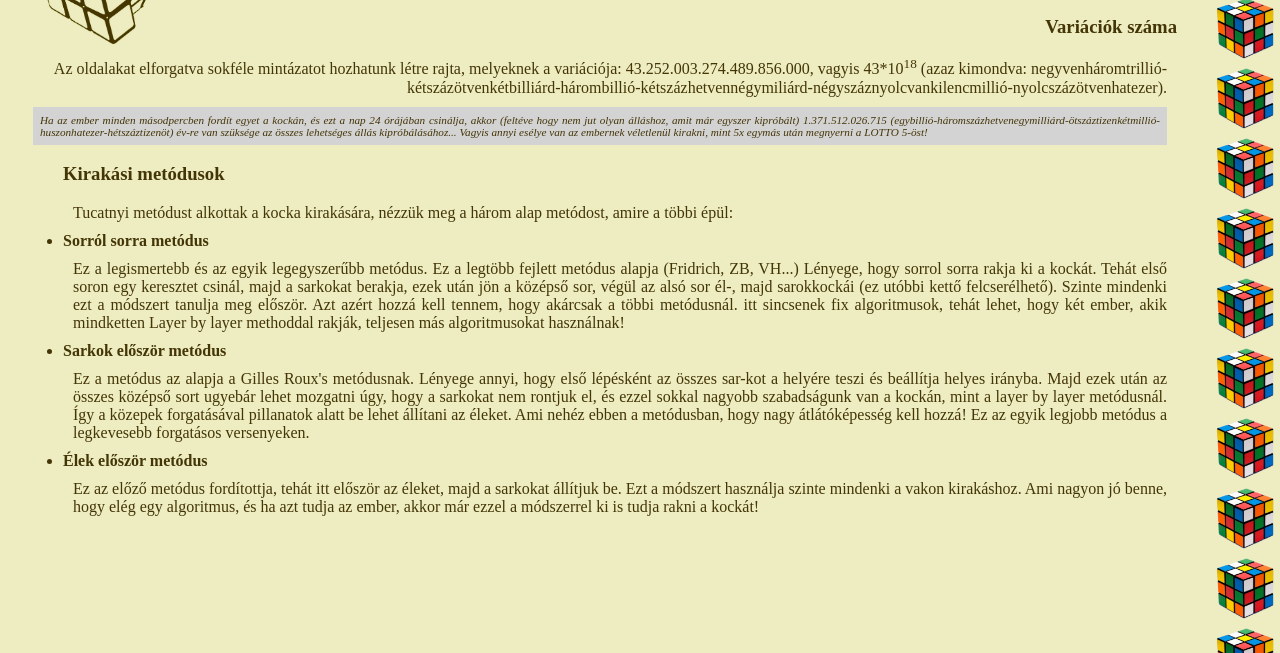
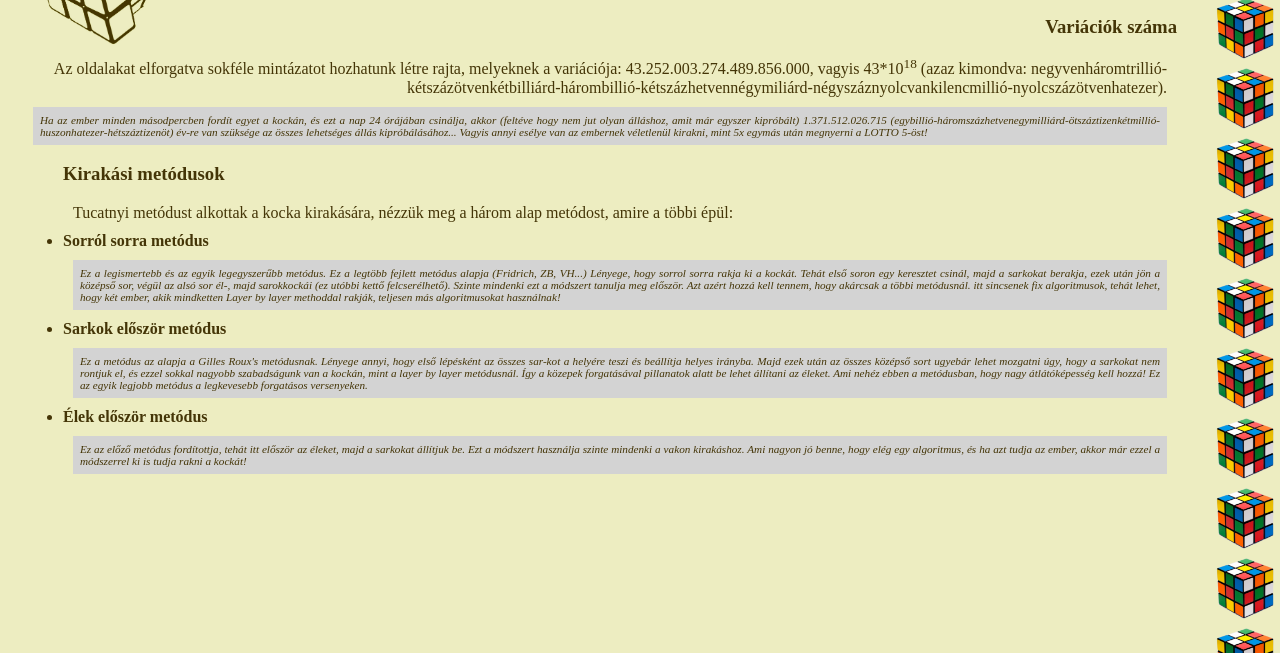
Before and after one commit to shyen1337/rubikkocka, a plain HTML site: page 02. 12. [ JEGYRE ]/index.html in a window 1280 px wide. Shown: the part 147-800 px from the top of the page. Drawn offline with Linux system fonts and the light colour scheme.

Commit message:
17. Lépés // GG
Végre ehetek:D

```diff
--- a/02. 12. [ JEGYRE ]/index.html
+++ b/02. 12. [ JEGYRE ]/index.html
@@ -22,15 +22,15 @@
 
         <li>Sorról sorra metódus</li>
 
-    <p>Ez a legismertebb és az egyik legegyszerűbb metódus. Ez a legtöbb fejlett metódus alapja (Fridrich, ZB, VH...) Lényege, hogy sorrol sorra rakja ki a kockát. Tehát első soron egy keresztet csinál, majd a sarkokat berakja, ezek után jön a középső sor, végül az alsó sor él-, majd sarokkockái (ez utóbbi kettő felcserélhető). Szinte mindenki ezt a módszert tanulja meg először. Azt azért hozzá kell tennem, hogy akárcsak a többi metódusnál. itt sincsenek fix algoritmusok, tehát lehet, hogy két ember, akik mindketten Layer by layer methoddal rakják, teljesen más algoritmusokat használnak!</p>
+    <p class="erdekesseg">Ez a legismertebb és az egyik legegyszerűbb metódus. Ez a legtöbb fejlett metódus alapja (Fridrich, ZB, VH...) Lényege, hogy sorrol sorra rakja ki a kockát. Tehát első soron egy keresztet csinál, majd a sarkokat berakja, ezek után jön a középső sor, végül az alsó sor él-, majd sarokkockái (ez utóbbi kettő felcserélhető). Szinte mindenki ezt a módszert tanulja meg először. Azt azért hozzá kell tennem, hogy akárcsak a többi metódusnál. itt sincsenek fix algoritmusok, tehát lehet, hogy két ember, akik mindketten Layer by layer methoddal rakják, teljesen más algoritmusokat használnak!</p>
 
         <li>Sarkok először metódus</li>
 
-    <p>Ez a metódus az alapja a Gilles Roux's metódusnak. Lényege annyi, hogy első lépésként az összes sar-kot a helyére teszi és beállítja helyes irányba. Majd ezek után az összes középső sort ugyebár lehet mozgatni úgy, hogy a sarkokat nem rontjuk el, és ezzel sokkal nagyobb szabadságunk van a kockán, mint a layer by layer metódusnál. Így a közepek forgatásával pillanatok alatt be lehet állítani az éleket. Ami nehéz ebben a metódusban, hogy nagy átlátóképesség kell hozzá! Ez az egyik legjobb metódus a legkevesebb forgatásos versenyeken.</p>
+    <p class="erdekesseg">Ez a metódus az alapja a Gilles Roux's metódusnak. Lényege annyi, hogy első lépésként az összes sar-kot a helyére teszi és beállítja helyes irányba. Majd ezek után az összes középső sort ugyebár lehet mozgatni úgy, hogy a sarkokat nem rontjuk el, és ezzel sokkal nagyobb szabadságunk van a kockán, mint a layer by layer metódusnál. Így a közepek forgatásával pillanatok alatt be lehet állítani az éleket. Ami nehéz ebben a metódusban, hogy nagy átlátóképesség kell hozzá! Ez az egyik legjobb metódus a legkevesebb forgatásos versenyeken.</p>
 
         <li>Élek először metódus</li>
 
-        <p>Ez az előző metódus fordítottja, tehát itt először az éleket, majd a sarkokat állítjuk be. Ezt a módszert használja szinte mindenki a vakon kirakáshoz. Ami nagyon jó benne, hogy elég egy algoritmus, és ha azt tudja az ember, akkor már ezzel a módszerrel ki is tudja rakni a kockát!</p></ul>
+        <p class="erdekesseg">Ez az előző metódus fordítottja, tehát itt először az éleket, majd a sarkokat állítjuk be. Ezt a módszert használja szinte mindenki a vakon kirakáshoz. Ami nagyon jó benne, hogy elég egy algoritmus, és ha azt tudja az ember, akkor már ezzel a módszerrel ki is tudja rakni a kockát!</p></ul>
 
 </body>
 </html>
```
